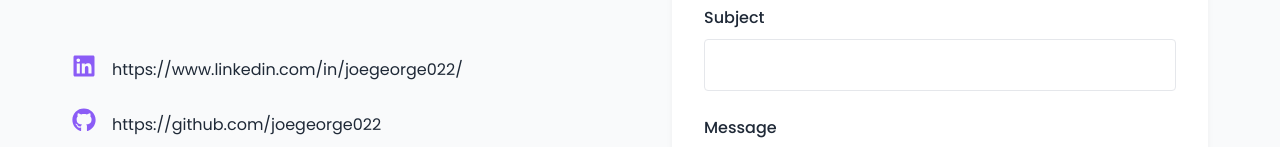
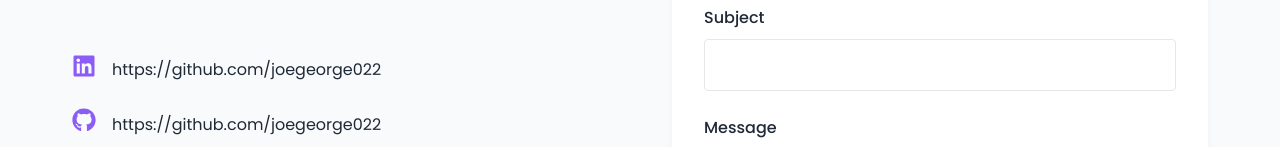
Before and after one commit to joegeorge022/portfolio, a React (Create React App) app: page /contact in a window 1280 px wide. Shown: the part 473-620 px from the top of the page. Built offline with nearby package versions, Linux system fonts and the light colour scheme.

Commit message:
Update profileData.js

```diff
--- a/src/data/profileData.js
+++ b/src/data/profileData.js
@@ -83,7 +83,7 @@ export const profileData = {
   ],
 
   contact: {
-    linkedin: "https://www.linkedin.com/in/joegeorge022/",
+    linkedin: "https://github.com/joegeorge022",
     github: "https://github.com/joegeorge022",
     email: "contact@joegeorge.dev"
   }
```
